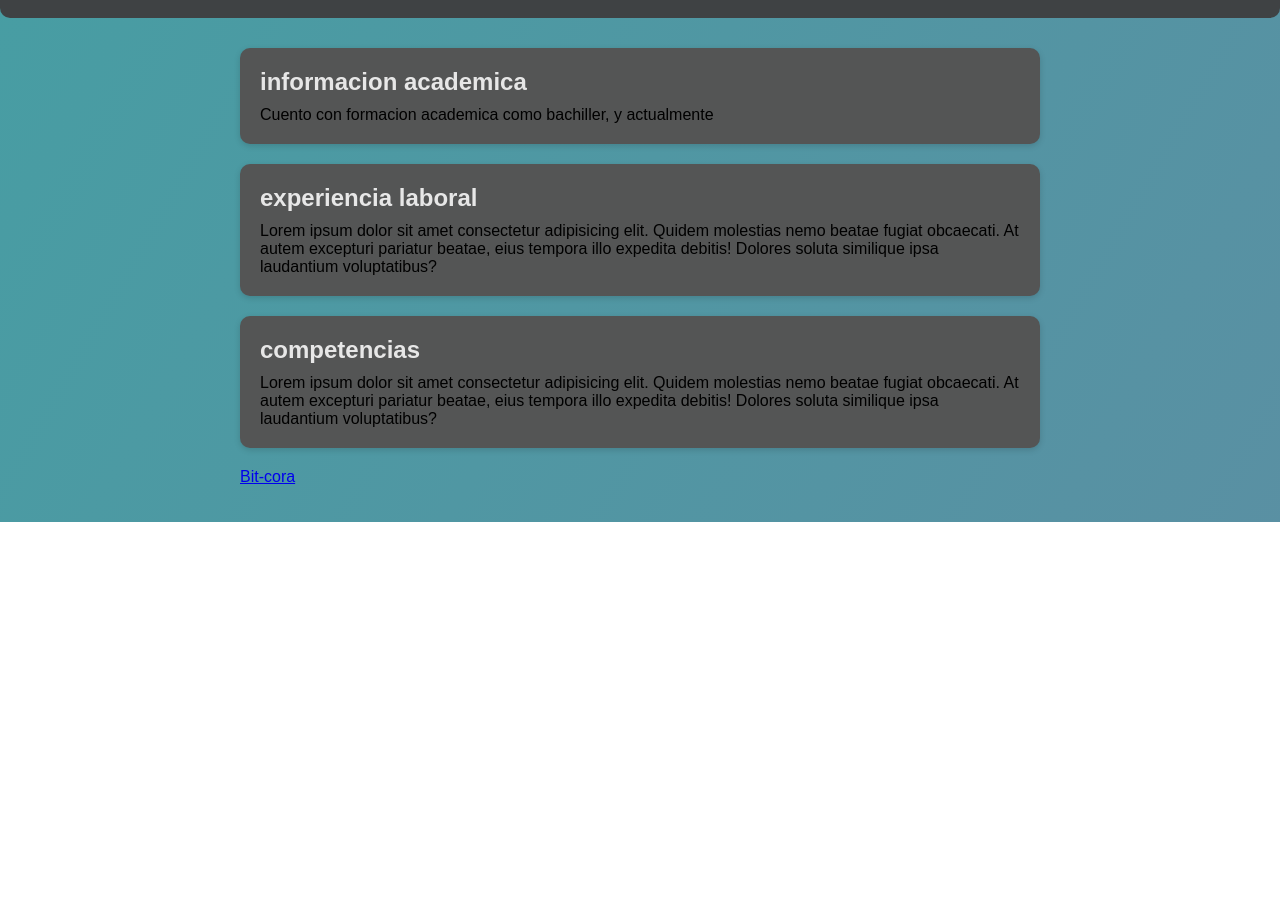
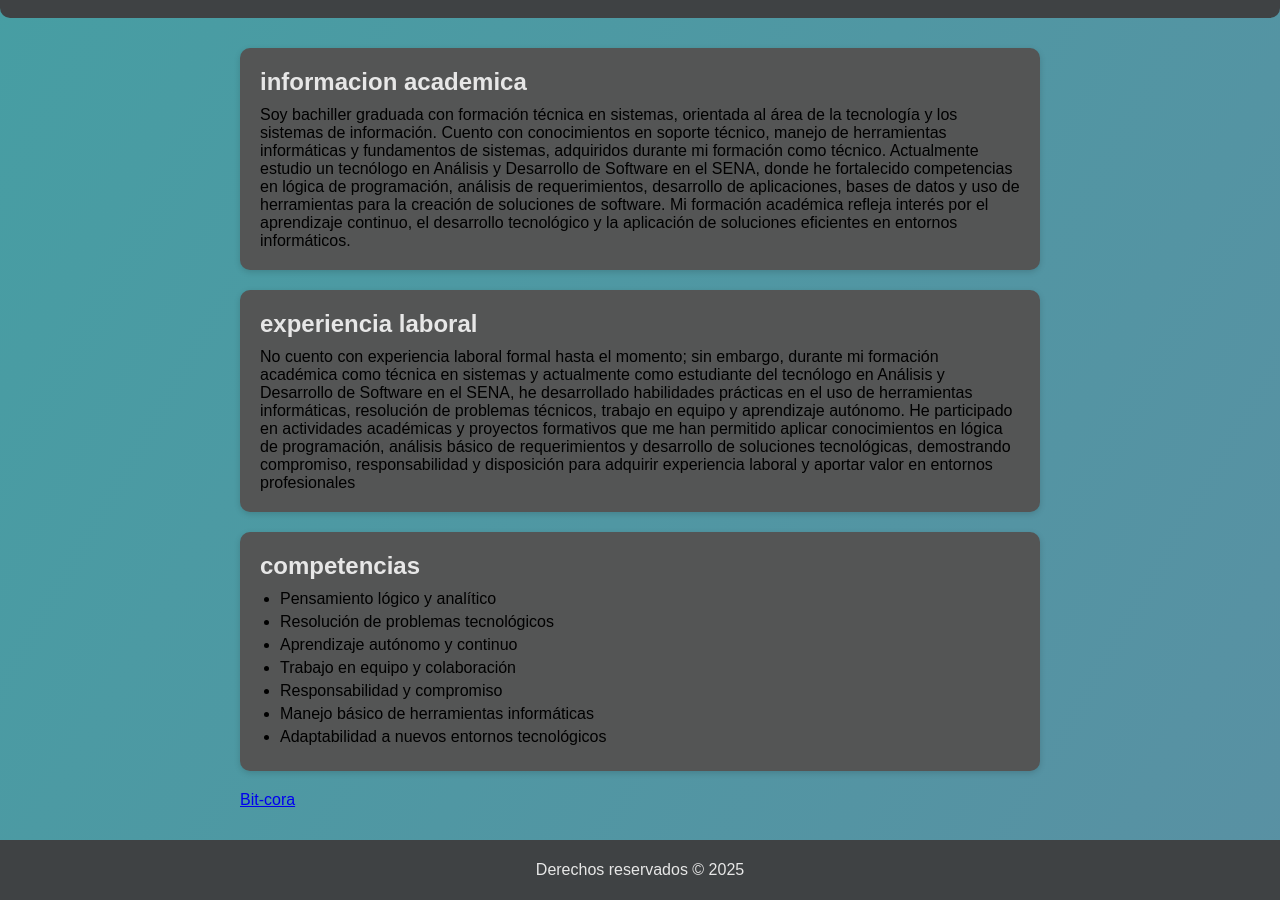
Before and after one commit to dianasosa-g/CV_Diana_Sosa, a plain HTML site: page hv_diana_sosa.html in a window 1280 px wide. Shown: the part 278-1178 px from the top of the page. Before the commit the page ends 800 px from the top, so only its background shows below. Drawn offline with Linux system fonts and the light colour scheme.

Commit message:
proyecto

```diff
--- a/hv_diana_sosa.html
+++ b/hv_diana_sosa.html
@@ -11,23 +11,36 @@
     <header>
       <H1>HOJA DE VIDA</H1>
       <img src="img/imagen.jpg.jpg">
-      <a href="https://dianasosa-g.github.io/Formulario/">Formulario de contacto</a>
+      <a href="https://dianasosa-g.github.io/CV_Diana_Sosa/">Formulario de contacto</a>
    </header>
     <section>
       <article>
           <h2>informacion academica</h2>
-          <p>Cuento con formacion academica como bachiller, y actualmente </p>
+          <p>Soy bachiller graduada con formación técnica en sistemas, orientada al área de la tecnología y los sistemas de información. Cuento con conocimientos en soporte técnico, manejo de herramientas informáticas y fundamentos de sistemas, adquiridos durante mi formación como técnico.
+Actualmente estudio un tecnólogo en Análisis y Desarrollo de Software en el SENA, donde he fortalecido competencias en lógica de programación, análisis de requerimientos, desarrollo de aplicaciones, bases de datos y uso de herramientas para la creación de soluciones de software. Mi formación académica refleja interés por el aprendizaje continuo, el desarrollo tecnológico y la aplicación de soluciones eficientes en entornos informáticos.</p>
       </article>
         <article>
           <h2>experiencia laboral</h2>
-          <p>Lorem ipsum dolor sit amet consectetur adipisicing elit. Quidem molestias nemo beatae fugiat obcaecati. At autem excepturi pariatur beatae, eius tempora illo expedita debitis! Dolores soluta similique ipsa laudantium voluptatibus?</p>
+          <p>No cuento con experiencia laboral formal hasta el momento; sin embargo, durante mi formación académica como técnica en sistemas y actualmente como estudiante del tecnólogo en Análisis y Desarrollo de Software en el SENA, he desarrollado habilidades prácticas en el uso de herramientas informáticas, resolución de problemas técnicos, trabajo en equipo y aprendizaje autónomo. He participado en actividades académicas y proyectos formativos que me han permitido aplicar conocimientos en lógica de programación, análisis básico de requerimientos y desarrollo de soluciones tecnológicas, demostrando compromiso, responsabilidad y disposición para adquirir experiencia laboral y aportar valor en entornos profesionales</p>
       </article>
         <article>
           <h2>competencias</h2>
-          <p>Lorem ipsum dolor sit amet consectetur adipisicing elit. Quidem molestias nemo beatae fugiat obcaecati. At autem excepturi pariatur beatae, eius tempora illo expedita debitis! Dolores soluta similique ipsa laudantium voluptatibus?</p>
+          <p>
+            <ul>
+              <li>Pensamiento lógico y analítico</li>
+              <li>Resolución de problemas tecnológicos</li>
+              <li>Aprendizaje autónomo y continuo</li>
+              <li>Trabajo en equipo y colaboración</li>
+              <li>Responsabilidad y compromiso</li>
+              <li>Manejo básico de herramientas informáticas</li>
+              <li>Adaptabilidad a nuevos entornos tecnológicos</li>
+            </p>
+            </ul>
       </article>
       <a href="https://dianasosa-g.github.io/Bit-cora/">Bit-cora</a>
+    </section>
+    <footer>
+      <p>Derechos reservados &copy; 2025</p>
 
-    </section>
 </body>
 </html>
```
